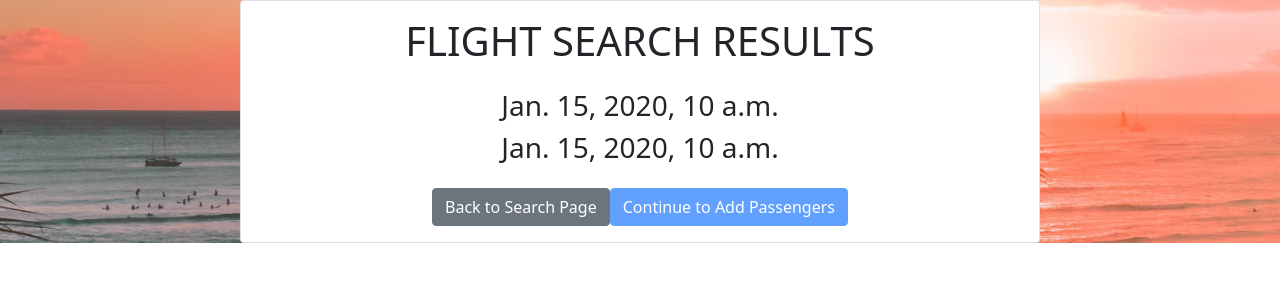
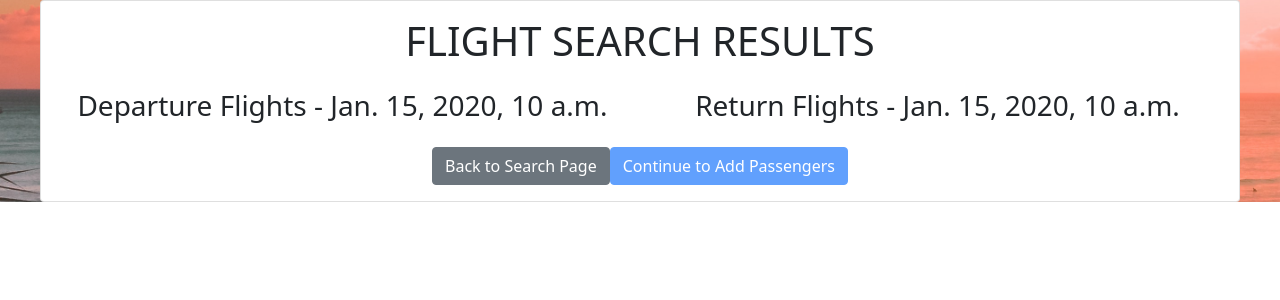
Before and after one commit to mei-sean/Northwest, a Django app: template reservations/templates/reservations/flights_list.html in a window 1280 px wide. Shown: the part 56-356 px from the top of the page. Run offline with Django 4.2, Linux system fonts and the light colour scheme; tables that the repository leaves empty hold one stand-in row (values such as "Sample post"); the template is opened without the code that fills it: values that come from a table or form of the project are taken from there, most other values are stand-ins (such as "Sample title", 1, 10 or a date in 2020); some libraries are stand-ins or nearby versions.

Commit message:
fixed return flights bug modified flight list

```diff
--- a/reservations/templates/reservations/flights_list.html
+++ b/reservations/templates/reservations/flights_list.html
@@ -2,20 +2,21 @@
 {% block title %} flights {% endblock %}
 
 {% block content %}
+
 <div class="bg-image" style="
   background-image: url('/static/palm.jpg');
   background-size: cover;
   background-position: center;
 ">
-<div class="card mx-auto" style="max-width: 800px;">
+<div class="card mx-auto" style="max-width: 1200px;">
   <div class="card-body">
     <h1 class="text-center mb-4">FLIGHT SEARCH RESULTS</h1>
     <div class="d-flex justify-content-center">
       <form method="post" style="width: 100%;">
         {% csrf_token %}
         <div class="row">
-          <div class="col-md-10 mx-auto">
-            <h3 class="text-center">{{departure_date}}</h3>
+          <div class="col-md-6">
+            <h3 class="text-center">Departure Flights - {{departure_date}}</h3>
             {% for flight in flights %}
               {% if flight.depart_time.date == departure_date %}
                 <div class="card my-3 mx-auto" style="max-width: 100%; margin: 0 auto;">
@@ -32,9 +33,10 @@
             {% endfor %}
           </div>
           {% if return_flights %}
-            <div class="col-md-10 mx-auto">
-              <h3 class="text-center">{{return_date}}</h3>
+            <div class="col-md-6">
+              <h3 class="text-center">Return Flights - {{return_date}}</h3>
               {% for flight in return_flights %}
+
                 {% if flight.depart_time.date == return_date %}
                   <div class="card my-3 mx-auto" style="max-width: 100%; margin: 0 auto;">
                     <div class="card-body">
--- a/reservations/views.py
+++ b/reservations/views.py
@@ -1,5 +1,5 @@
 from django.shortcuts import render, redirect
-from django.http import HttpResponse, HttpResponseRedirect
+from django.http import HttpResponse, HttpResponseRedirect, HttpResponseForbidden
 from django.contrib.auth.forms import UserCreationForm
 from django.contrib.auth.forms import AuthenticationForm
 from django.contrib.auth import login, logout, authenticate, update_session_auth_hash
@@ -70,6 +70,7 @@ def search(request):
         depart_airport_code = request.POST['depart_airport']
         arrival_airport_code = request.POST['arrival_airport']
         departure_date = request.POST['depart']
+
         return_date = request.POST.get('return', None) #set to none in case it is one way flight
 
         tickets = request.POST['tickets']
@@ -84,6 +85,7 @@ def search(request):
         redirect_url = reverse('list_flights') + f'?depart_airport_code={depart_airport_code}&arrival_airport_code={arrival_airport_code}&departure_date={departure_date}&tickets={tickets}'
         if return_date:
             #in case the user did have a return date we include the date
+
             redirect_url += f'&return_date={return_date}'
         return redirect(redirect_url)
     else:
@@ -131,6 +133,8 @@ def list_flights(request):
                 arrival_airport=depart_airport,
 
             )
+
+
             return render(request, 'reservations/flights_list.html', {'flights': flights, 'departure_date': departure_date, 'return_flights': return_flights, 'return_date': return_date})
         else:
             return_flights = None
```
Also changed, not shown: reservations/templates/reservations/search.html (+3 -8 lines).
